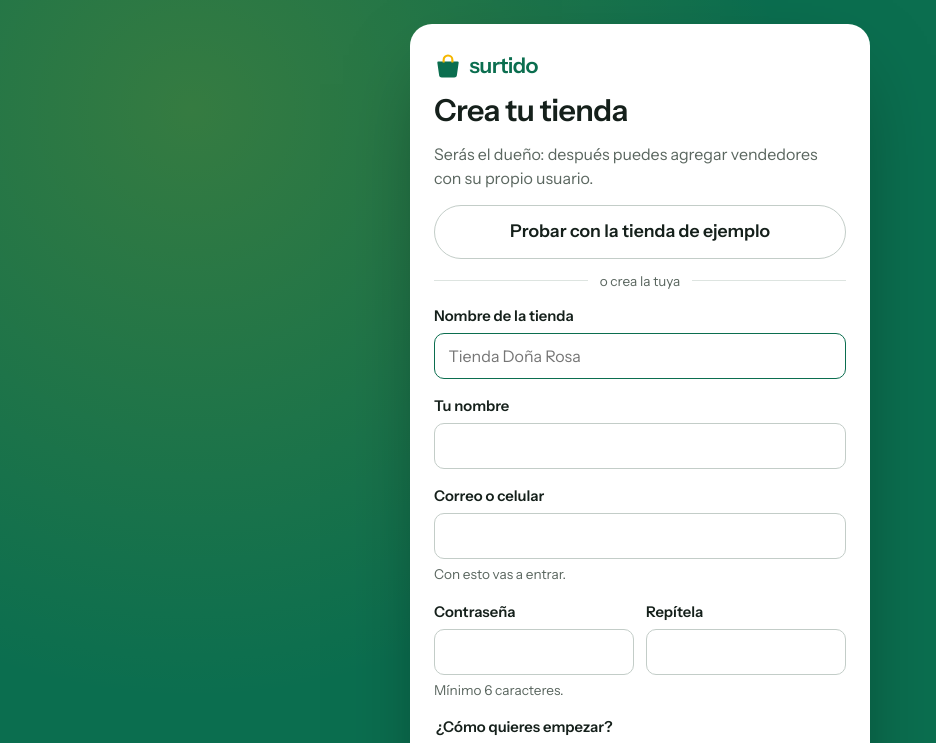
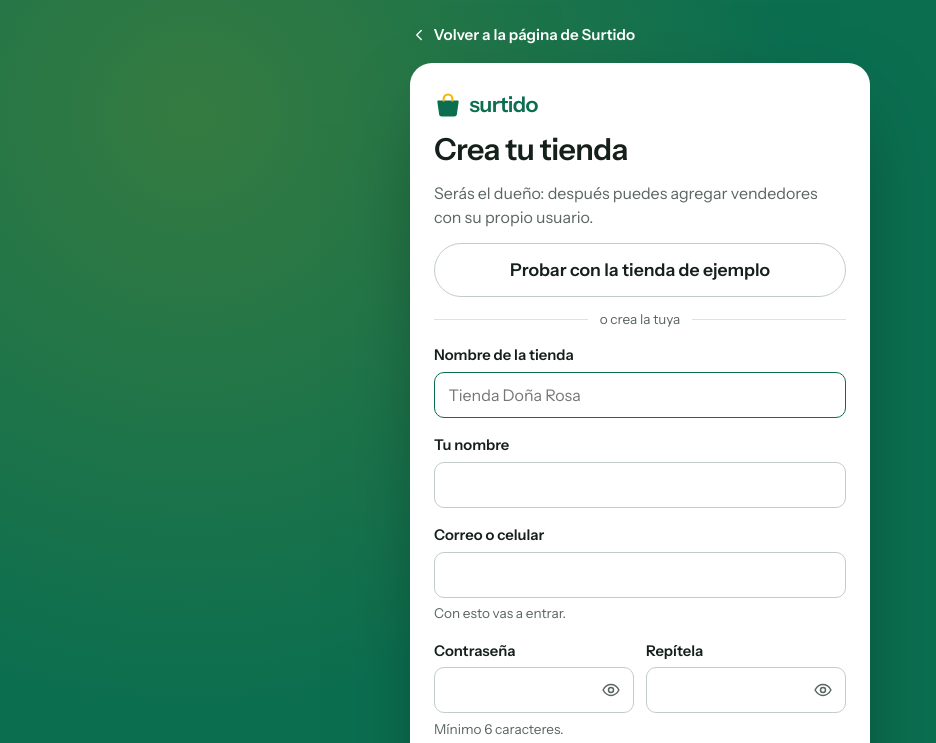
Before and after one commit to orlandocastillo-dev/surtido-app, a React (Vite) app: page /#/registro in a window 1280 px wide. Shown: the top 743 px of the page, without its empty margins (0-936 px from the left). Built offline with nearby package versions, Linux system fonts and the light colour scheme.

Commit message:
Mostrar contraseña y volver a la presentación

```diff
--- a/src/components/Icon.tsx
+++ b/src/components/Icon.tsx
@@ -21,6 +21,8 @@ const PATHS = {
   check: "M5 12l5 5 9-10",
   salir: "M15 4h3a1 1 0 0 1 1 1v14a1 1 0 0 1-1 1h-3M10 16l-4-4 4-4M6 12h10",
   basura: "M4 7h16M10 11v6M14 11v6M6 7l1 13h10l1-13M9 7V4h6v3",
+  ojo: "M2.5 12S6 5.5 12 5.5 21.5 12 21.5 12 18 18.5 12 18.5 2.5 12 2.5 12zM12 15a3 3 0 1 0 0-6 3 3 0 0 0 0 6z",
+  ojoOculto: "M4 4l16 16M9.9 5.7A9.6 9.6 0 0 1 12 5.5c6 0 9.5 6.5 9.5 6.5a17 17 0 0 1-2.6 3.4M6.6 6.6C4 8.3 2.5 12 2.5 12S6 18.5 12 18.5a9 9 0 0 0 4.3-1.1M10 10a3 3 0 0 0 4 4",
 } as const;
 
 export type IconName = keyof typeof PATHS;
--- /dev/null
+++ b/src/components/PasswordInput.tsx
@@ -0,0 +1,21 @@
+import { useState, type InputHTMLAttributes } from "react";
+import { Icon } from "./Icon";
+
+/** Campo de contraseña con el botón del ojo para mostrarla u ocultarla. */
+export function PasswordInput(props: Omit<InputHTMLAttributes<HTMLInputElement>, "type">) {
+  const [visible, setVisible] = useState(false);
+  return (
+    <div className="password">
+      <input {...props} type={visible ? "text" : "password"} />
+      <button
+        type="button"
+        className="password__toggle"
+        aria-label={visible ? "Ocultar contraseña" : "Mostrar contraseña"}
+        aria-pressed={visible}
+        onClick={() => setVisible((v) => !v)}
+      >
+        <Icon name={visible ? "ojoOculto" : "ojo"} size={20} />
+      </button>
+    </div>
+  );
+}
--- a/src/pages/Acceso.tsx
+++ b/src/pages/Acceso.tsx
@@ -2,11 +2,19 @@ import { useState, type FormEvent, type ReactNode } from "react";
 import { Link, Navigate, useNavigate } from "react-router";
 import { useAppDispatch, useAppSelector } from "../app/hooks";
 import { selectCurrentUser, selectHasAccount } from "../features/auth/selectors";
+import { Icon } from "../components/Icon";
+import { PasswordInput } from "../components/PasswordInput";
 import { DEMO_LOGIN, enterDemo, login, MIN_PASSWORD, registerStore, type RegisterInput } from "../features/auth/thunks";
 
 function AuthShell({ title, subtitle, children, footer }: { title: string; subtitle: string; children: ReactNode; footer: ReactNode }) {
   return (
     <main className="auth">
+      {/* La app vive en /app/ y la presentación en la raíz; en el archivo portátil no hay a dónde volver. */}
+      {location.protocol !== "file:" && (
+        <a className="auth__back" href="../">
+          <Icon name="atras" size={18} /> Volver a la página de Surtido
+        </a>
+      )}
       <section className="auth__card">
         <div className="auth__brand">
           <svg className="brand__mark" viewBox="0 0 32 32" aria-hidden="true">
@@ -30,12 +38,20 @@ function Field({
   label,
   error,
   hint,
+  type,
   ...input
 }: { id: string; label: string; error?: string; hint?: string } & React.InputHTMLAttributes<HTMLInputElement>) {
+  const shared = {
+    id,
+    name: id,
+    "aria-invalid": !!error,
+    "aria-describedby": error ? `${id}-error` : hint ? `${id}-hint` : undefined,
+    ...input,
+  };
   return (
     <div className="field">
       <label htmlFor={id}>{label}</label>
-      <input id={id} name={id} aria-invalid={!!error} aria-describedby={error ? `${id}-error` : hint ? `${id}-hint` : undefined} {...input} />
+      {type === "password" ? <PasswordInput {...shared} /> : <input type={type} {...shared} />}
       {error ? (
         <p className="form-error" id={`${id}-error`}>
           {error}
@@ -86,7 +102,6 @@ export function Entrar() {
   const hasDemo = useAppSelector((s) => s.auth.users.some((u) => u.login === DEMO_LOGIN));
   const [error, setError] = useState<string | null>(null);
   const [busy, setBusy] = useState(false);
-  const [showPassword, setShowPassword] = useState(false);
 
   if (user) return <Navigate to="/" replace />;
   if (!hasAccount) return <Navigate to="/registro" replace />;
@@ -113,11 +128,7 @@ export function Entrar() {
     >
       <form className="form" onSubmit={submit} noValidate>
         <Field id="usuario" label="Correo o celular" autoComplete="username" inputMode="email" autoFocus required />
-        <Field id="clave" label="Contraseña" type={showPassword ? "text" : "password"} autoComplete="current-password" required />
-        <label className="toggle small">
-          <input type="checkbox" checked={showPassword} onChange={(e) => setShowPassword(e.target.checked)} />
-          Mostrar contraseña
-        </label>
+        <Field id="clave" label="Contraseña" type="password" autoComplete="current-password" required />
         {error && (
           <p className="form-error" role="alert">
             {error}
--- a/src/pages/Ajustes.tsx
+++ b/src/pages/Ajustes.tsx
@@ -1,4 +1,5 @@
 import { useRef, useState, type FormEvent } from "react";
+import { PasswordInput } from "../components/PasswordInput";
 import { useStore } from "react-redux";
 import { useNavigate } from "react-router";
 import { useAppDispatch, useAppSelector } from "../app/hooks";
@@ -316,15 +317,15 @@ function PasswordDialog({ open, onClose }: { open: boolean; onClose: () => void
         >
           <div className="field">
             <label htmlFor="pw-actual">Contraseña actual</label>
-            <input id="pw-actual" name="actual" type="password" autoComplete="current-password" autoFocus />
+            <PasswordInput id="pw-actual" name="actual" autoComplete="current-password" autoFocus />
           </div>
           <div className="field">
             <label htmlFor="pw-nueva">Nueva contraseña</label>
-            <input id="pw-nueva" name="nueva" type="password" autoComplete="new-password" />
+            <PasswordInput id="pw-nueva" name="nueva" autoComplete="new-password" />
           </div>
           <div className="field">
             <label htmlFor="pw-nueva2">Repite la nueva</label>
-            <input id="pw-nueva2" name="nueva2" type="password" autoComplete="new-password" />
+            <PasswordInput id="pw-nueva2" name="nueva2" autoComplete="new-password" />
           </div>
           {error && (
             <p className="form-error" role="alert">
--- a/src/styles/app.css
+++ b/src/styles/app.css
@@ -1847,3 +1847,49 @@ a {
 .auth__demo--top {
   flex-direction: column-reverse;
 }
+
+.auth__back {
+  display: inline-flex;
+  align-items: center;
+  gap: 0.35rem;
+  width: min(100%, 460px);
+  color: #fff;
+  font-weight: 600;
+  font-size: 0.95rem;
+  text-decoration: none;
+}
+
+.auth__back:hover {
+  text-decoration: underline;
+}
+
+.password {
+  position: relative;
+}
+
+.password input {
+  padding-right: 3rem;
+}
+
+.password__toggle {
+  position: absolute;
+  inset: 0 0 0 auto;
+  display: grid;
+  place-items: center;
+  width: 2.9rem;
+  border: 0;
+  background: none;
+  color: var(--muted);
+  cursor: pointer;
+}
+
+.password__toggle:hover,
+.password__toggle[aria-pressed="true"] {
+  color: var(--green);
+}
+
+.password__toggle:focus-visible {
+  outline: 2px solid var(--green);
+  outline-offset: -4px;
+  border-radius: var(--radius-sm);
+}
```
Also changed, not shown: 1 other file (tests, documents, lock files or other folders).
